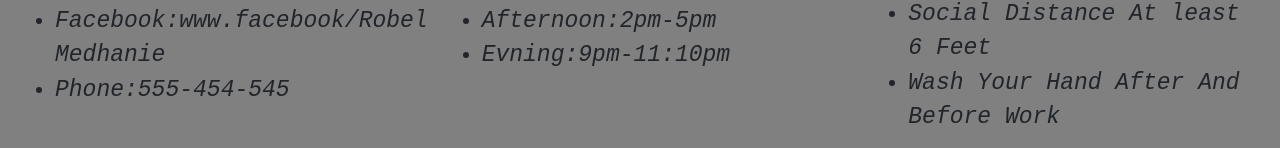
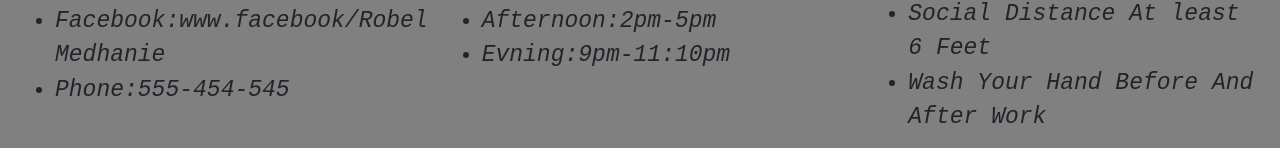
Before and after one commit to robae2821/BOOTSTRAB.HTML, a plain HTML site: page index.html in a window 1280 px wide. Shown: the part 1115-1263 px from the top of the page. Drawn offline with nearby package versions, Linux system fonts and the light colour scheme; a web font is replaced by a local one.

Commit message:
changes 3

```diff
--- a/index.html
+++ b/index.html
@@ -131,7 +131,7 @@
                 <ul>
                     <li>Please Wear Mask</li>
                     <li>Social Distance At least 6 Feet</li>
-                    <li>Wash Your Hand After And Before Work</li>
+                    <li>Wash Your Hand Before And After Work</li>
                 </ul>
             </div>
         </div>
```
